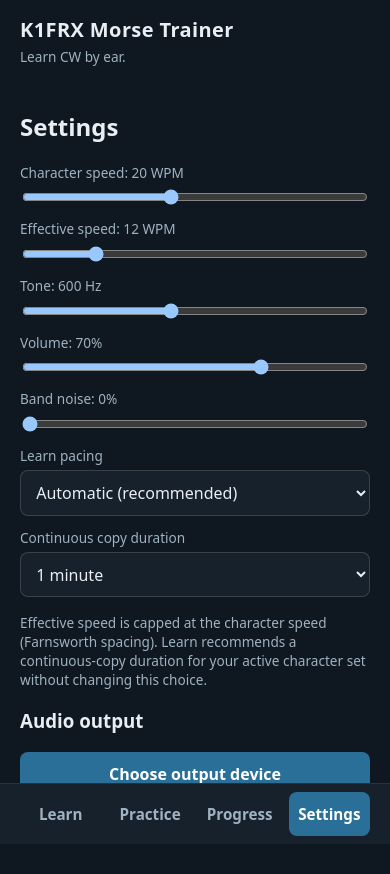
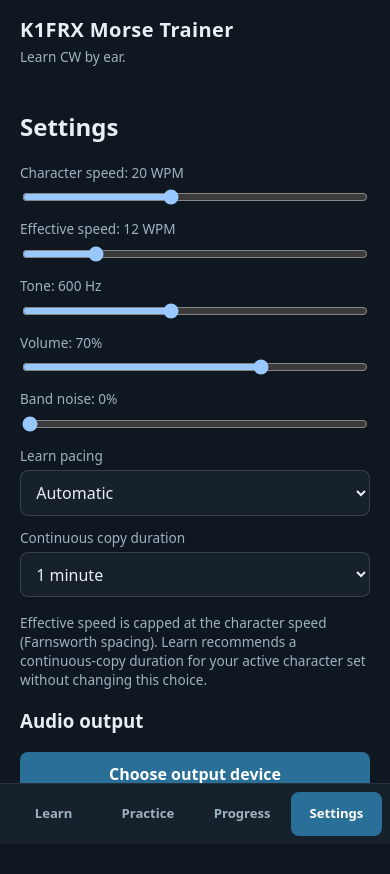
Before and after one commit to K1FRX-radio/morse-trainer, a React (Vite) app: page /settings in a window 390 px wide. Shown: the top 874 px of the page. Built offline with nearby package versions, Linux system fonts and the light colour scheme.

Commit message:
Polish continuous-copy mobile UI

```diff
--- a/src/global.css
+++ b/src/global.css
@@ -71,6 +71,7 @@ body {
 
 .app__nav a {
   flex: 1;
+  min-width: 0;
   text-align: center;
   padding: 0.75rem 0.5rem;
   min-height: 2.75rem;
@@ -84,6 +85,20 @@ body {
 .app__nav a.is-active {
   color: #fff;
   background: var(--k1frx-accent);
+}
+
+@media (max-width: 420px) {
+  .app__nav {
+    gap: 0.2rem;
+    padding-left: 0.5rem;
+    padding-right: 0.5rem;
+  }
+
+  .app__nav a {
+    padding-left: 0.2rem;
+    padding-right: 0.2rem;
+    font-size: 0.82rem;
+  }
 }
 
 @media (min-width: 640px) {
@@ -110,7 +125,8 @@ button:disabled {
 }
 
 select,
-input[type="text"] {
+input[type="text"],
+textarea {
   font: inherit;
   color: var(--k1frx-text);
   background: var(--k1frx-surface);
--- a/src/ui/screens/SettingsScreen.tsx
+++ b/src/ui/screens/SettingsScreen.tsx
@@ -120,7 +120,7 @@ export function SettingsScreen() {
             })
           }
         >
-          <option value="auto">Automatic (recommended)</option>
+          <option value="auto">Automatic</option>
           <option value="manual">Press Continue between cards</option>
         </select>
       </label>
```
